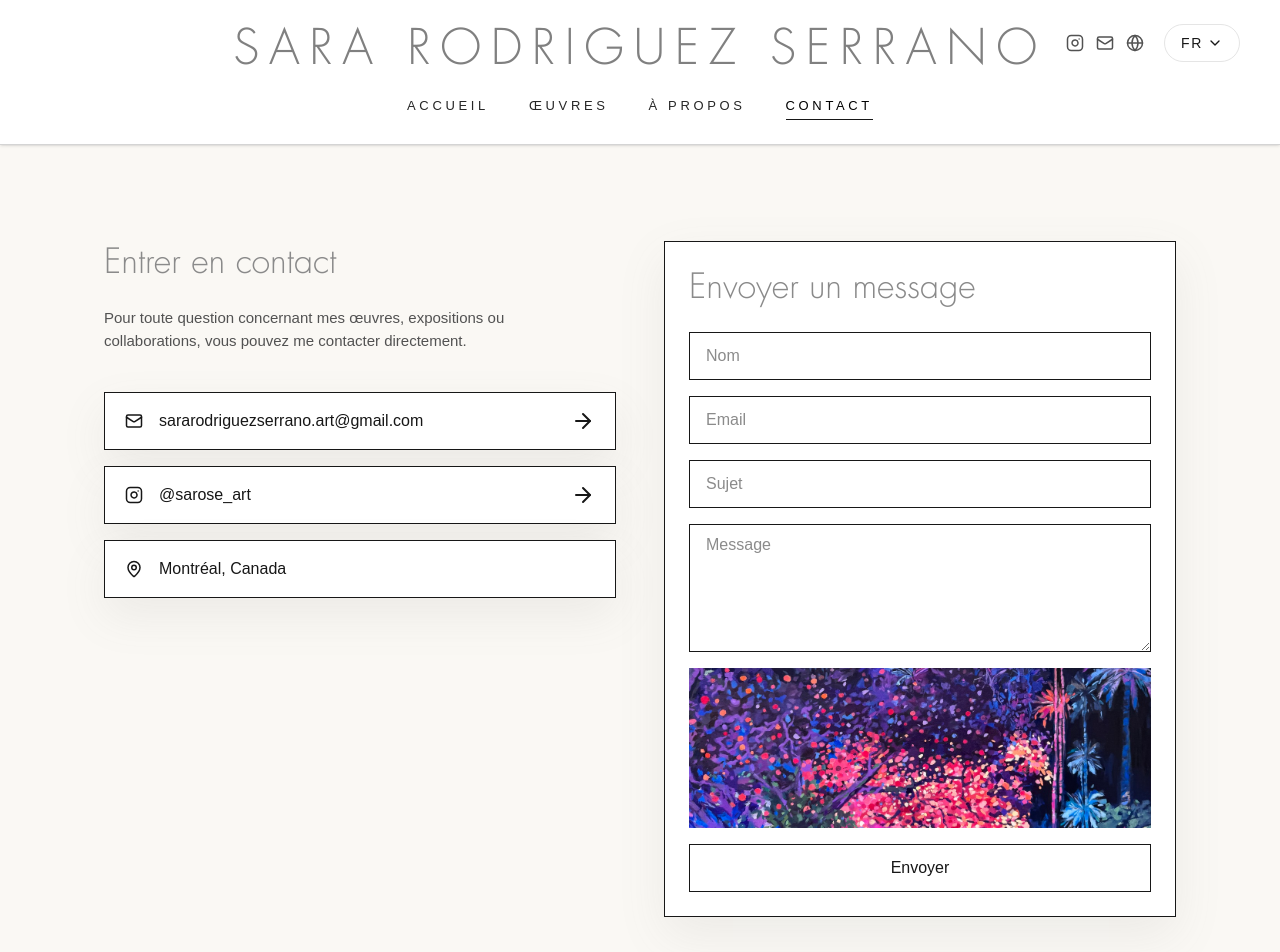
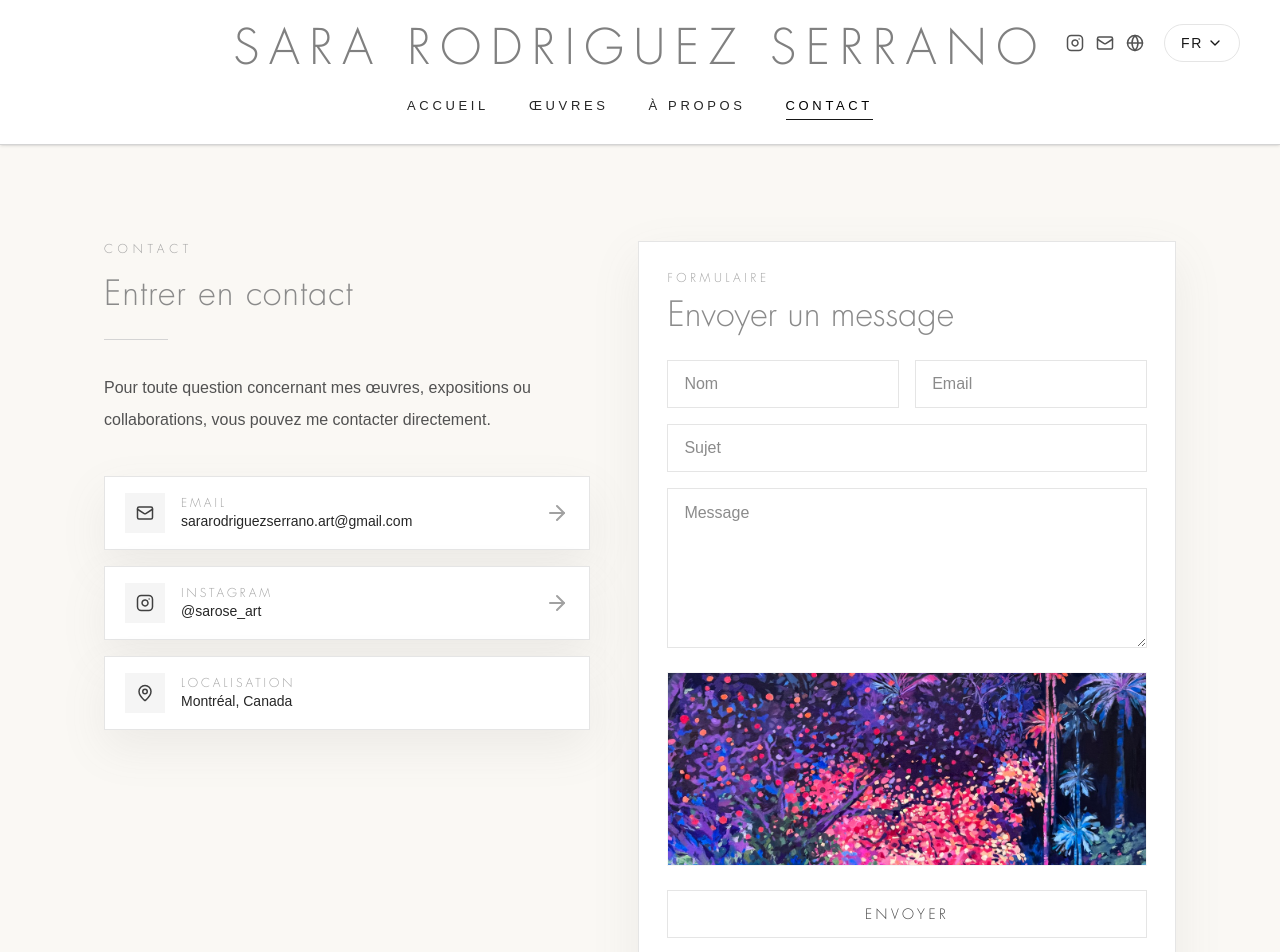
Before and after one commit to Firasxgharbii/sararodriguezserrano, a Next.js app: page /contact in a window 1280 px wide. Shown: the top 952 px of the page. Built offline with nearby package versions, Linux system fonts and the light colour scheme.

Commit message:
Adjust contact title size

```diff
--- a/app/contact/page.tsx
+++ b/app/contact/page.tsx
@@ -77,6 +77,54 @@ export default function ContactPage() {
   const contactImageSrc =
     contact.contactImage?.src || defaultSiteContent.contact.contactImage.src;
 
+  const uiText = {
+    emailLabel: { fr: "Email", en: "Email", es: "Correo electrónico" },
+    instagramLabel: { fr: "Instagram", en: "Instagram", es: "Instagram" },
+    locationLabel: { fr: "Localisation", en: "Location", es: "Ubicación" },
+    locationValue: {
+      fr: "Montréal, Canada",
+      en: "Montreal, Canada",
+      es: "Montreal, Canadá",
+    },
+    formBadge: { fr: "Formulaire", en: "Form", es: "Formulario" },
+    formTitle: {
+      fr: "Envoyer un message",
+      en: "Send a message",
+      es: "Enviar un mensaje",
+    },
+    namePlaceholder: { fr: "Nom", en: "Name", es: "Nombre" },
+    emailPlaceholder: { fr: "Email", en: "Email", es: "Correo electrónico" },
+    subjectPlaceholder: { fr: "Sujet", en: "Subject", es: "Asunto" },
+    messagePlaceholder: { fr: "Message", en: "Message", es: "Mensaje" },
+    fillAllFields: {
+      fr: "Veuillez remplir tous les champs.",
+      en: "Please fill in all fields.",
+      es: "Por favor complete todos los campos.",
+    },
+    sendError: {
+      fr: "Impossible d’envoyer le message.",
+      en: "Unable to send the message.",
+      es: "No se pudo enviar el mensaje.",
+    },
+    genericError: {
+      fr: "Une erreur est survenue.",
+      en: "An error occurred.",
+      es: "Ocurrió un error.",
+    },
+    success: {
+      fr: "Votre message a bien été enregistré.",
+      en: "Your message has been successfully sent.",
+      es: "Su mensaje ha sido enviado correctamente.",
+    },
+    sending: { fr: "Envoi...", en: "Sending...", es: "Enviando..." },
+    send: { fr: "Envoyer", en: "Send", es: "Enviar" },
+    contactNote: {
+      fr: "Vous pouvez aussi nous contacter directement via email ou Instagram.",
+      en: "You can also contact us directly via email or Instagram.",
+      es: "También puede contactarnos directamente por correo electrónico o Instagram.",
+    },
+  };
+
   const handleChange = (
     e: React.ChangeEvent<HTMLInputElement | HTMLTextAreaElement>
   ) => {
@@ -85,9 +133,11 @@ export default function ContactPage() {
 
   const handleSubmit = async (e: React.FormEvent<HTMLFormElement>) => {
     e.preventDefault();
+    setSuccess("");
+    setError("");
 
     if (!form.name || !form.email || !form.subject || !form.message) {
-      setError("Veuillez remplir tous les champs.");
+      setError(t(uiText.fillAllFields, lang));
       return;
     }
 
@@ -103,14 +153,14 @@ export default function ContactPage() {
       const data = await res.json();
 
       if (!res.ok || !data.success) {
-        setError("Erreur lors de l'envoi.");
+        setError(data.message || t(uiText.sendError, lang));
         return;
       }
 
-      setSuccess("Message envoyé !");
+      setSuccess(t(uiText.success, lang));
       setForm({ name: "", email: "", subject: "", message: "" });
     } catch {
-      setError("Erreur serveur.");
+      setError(t(uiText.genericError, lang));
     } finally {
       setLoading(false);
     }
@@ -120,115 +170,212 @@ export default function ContactPage() {
     <main className="min-h-screen bg-[#faf8f4]">
       <Navbar />
 
-      <section className="mx-auto max-w-6xl px-6 py-16 lg:px-10 lg:py-24">
-        <div className="grid gap-12 lg:grid-cols-2">
+      <section className="relative overflow-hidden">
+        <div className="relative mx-auto max-w-6xl px-6 py-16 sm:py-20 lg:px-10 lg:py-24">
+          <div className="grid items-start gap-12 lg:grid-cols-[0.95fr_1.05fr]">
+            <div>
+              <p
+                className="mb-4 text-xs uppercase tracking-[0.4em] text-neutral-400"
+                style={futuraLight}
+              >
+                {t(contact.badge, lang)}
+              </p>
 
-          {/* LEFT */}
-          <div>
         <h1
   className="mb-6 text-[34px] leading-tight text-[#8a8a8a]"
-              style={futuraLight}
+  style={{
+    ...futuraLight,
+    letterSpacing: "0.03em",
+  }}
 >
   {t(contact.title, lang)}
 </h1>
 
-            <p className="mb-10 max-w-md text-[15px] text-neutral-600">
+              <div className="mb-8 h-[1px] w-16 bg-neutral-300" />
+
+              <p className="max-w-md text-[16px] leading-8 text-neutral-600">
                 {t(contact.text, lang)}
               </p>
 
-            <div className="space-y-4">
+              <div className="mt-10 space-y-4">
                 <a
                   href={`mailto:${contact.email}`}
-                className={`flex items-center justify-between border bg-white px-5 py-4 ${softCardShadow}`}
+                  className={`group flex items-center justify-between border border-neutral-200 bg-white px-5 py-4 transition duration-300 hover:-translate-y-[2px] ${softCardShadow}`}
                 >
                   <div className="flex items-center gap-4">
+                    <div className="flex h-10 w-10 items-center justify-center bg-neutral-100 text-neutral-700">
                       <Mail size={18} />
-                  <span>{contact.email}</span>
                     </div>
-                <ArrowRight />
+
+                    <div>
+                      <p
+                        className="text-xs uppercase tracking-[0.25em] text-neutral-400"
+                        style={futuraLight}
+                      >
+                        {t(uiText.emailLabel, lang)}
+                      </p>
+                      <p className="break-all text-sm text-neutral-800">
+                        {contact.email}
+                      </p>
+                    </div>
+                  </div>
+
+                  <ArrowRight className="text-neutral-400 transition group-hover:translate-x-1" />
                 </a>
 
                 <a
                   href="https://www.instagram.com/sara_rodriguez_serrano/"
                   target="_blank"
-                className={`flex items-center justify-between border bg-white px-5 py-4 ${softCardShadow}`}
+                  rel="noreferrer"
+                  className={`group flex items-center justify-between border border-neutral-200 bg-white px-5 py-4 transition duration-300 hover:-translate-y-[2px] ${softCardShadow}`}
                 >
                   <div className="flex items-center gap-4">
+                    <div className="flex h-10 w-10 items-center justify-center bg-neutral-100 text-neutral-700">
                       <Instagram size={18} />
-                  <span>{contact.instagram}</span>
                     </div>
-                <ArrowRight />
+
+                    <div>
+                      <p
+                        className="text-xs uppercase tracking-[0.25em] text-neutral-400"
+                        style={futuraLight}
+                      >
+                        {t(uiText.instagramLabel, lang)}
+                      </p>
+                      <p className="text-sm text-neutral-800">
+                        {contact.instagram}
+                      </p>
+                    </div>
+                  </div>
+
+                  <ArrowRight className="text-neutral-400 transition group-hover:translate-x-1" />
                 </a>
 
                 <div
-                className={`flex items-center gap-4 border bg-white px-5 py-4 ${softCardShadow}`}
+                  className={`flex items-center gap-4 border border-neutral-200 bg-white px-5 py-4 ${softCardShadow}`}
                 >
+                  <div className="flex h-10 w-10 items-center justify-center bg-neutral-100 text-neutral-700">
                     <MapPin size={18} />
-                <span>Montréal, Canada</span>
+                  </div>
+
+                  <div>
+                    <p
+                      className="text-xs uppercase tracking-[0.25em] text-neutral-400"
+                      style={futuraLight}
+                    >
+                      {t(uiText.locationLabel, lang)}
+                    </p>
+                    <p className="text-sm text-neutral-800">
+                      {t(uiText.locationValue, lang)}
+                    </p>
+                  </div>
                 </div>
               </div>
             </div>
 
-          {/* RIGHT FORM */}
-          <div className={`border bg-white p-6 ${softCardShadow}`}>
+            <div
+              className={`border border-neutral-200 bg-white p-6 sm:p-7 ${softCardShadow}`}
+            >
+              <p
+                className="mb-2 text-xs uppercase tracking-[0.3em] text-neutral-400"
+                style={futuraLight}
+              >
+                {t(uiText.formBadge, lang)}
+              </p>
+
               <h2
                 className="mb-6 text-[34px] leading-tight text-[#8a8a8a]"
                 style={futuraLight}
               >
-              Envoyer un message
+                {t(uiText.formTitle, lang)}
               </h2>
 
               <form onSubmit={handleSubmit} className="grid gap-4">
+                <div className="grid gap-4 sm:grid-cols-2">
                   <input
+                    type="text"
                     name="name"
-                placeholder="Nom"
                     value={form.name}
                     onChange={handleChange}
-                className="h-12 border px-4"
+                    placeholder={t(uiText.namePlaceholder, lang)}
+                    className="h-12 border border-neutral-200 bg-white px-4 outline-none transition focus:border-neutral-400"
                   />
 
                   <input
+                    type="email"
                     name="email"
-                placeholder="Email"
                     value={form.email}
                     onChange={handleChange}
-                className="h-12 border px-4"
+                    placeholder={t(uiText.emailPlaceholder, lang)}
+                    className="h-12 border border-neutral-200 bg-white px-4 outline-none transition focus:border-neutral-400"
                   />
+                </div>
 
                 <input
+                  type="text"
                   name="subject"
-                placeholder="Sujet"
                   value={form.subject}
                   onChange={handleChange}
-                className="h-12 border px-4"
+                  placeholder={t(uiText.subjectPlaceholder, lang)}
+                  className="h-12 border border-neutral-200 bg-white px-4 outline-none transition focus:border-neutral-400"
                 />
 
                 <textarea
                   name="message"
-                placeholder="Message"
                   value={form.message}
                   onChange={handleChange}
-                className="h-32 border px-4 py-2"
+                  placeholder={t(uiText.messagePlaceholder, lang)}
+                  className="h-40 border border-neutral-200 bg-white px-4 py-3 outline-none transition focus:border-neutral-400"
                 />
 
+                <div className="mt-2 overflow-hidden border border-neutral-100 bg-white">
                   <Image
                     src={contactImageSrc}
-                alt="contact"
+                    alt="Contact illustration"
                     width={800}
                     height={400}
-                className="h-40 w-full object-cover"
+                    className="h-48 w-full object-cover"
                   />
+                </div>
 
-              <button className="h-12 border">
-                {loading ? "..." : "Envoyer"}
+                {error && (
+                  <div className="border border-red-200 bg-red-50 px-4 py-3 text-sm text-red-700">
+                    {error}
+                  </div>
+                )}
+
+                {success && (
+                  <div className="border border-green-200 bg-green-50 px-4 py-3 text-sm text-green-700">
+                    {success}
+                  </div>
+                )}
+
+                <button
+                  type="submit"
+                  disabled={loading}
+                  className="mt-2 h-12 border border-neutral-200 bg-white text-sm uppercase tracking-[0.25em] text-neutral-700 transition duration-300 hover:border-neutral-400 hover:bg-neutral-50 disabled:opacity-70"
+                  style={futuraLight}
+                >
+                  {loading ? t(uiText.sending, lang) : t(uiText.send, lang)}
                 </button>
+              </form>
 
-              {error && <p className="text-red-500">{error}</p>}
-              {success && <p className="text-green-500">{success}</p>}
-            </form>
+              <p className="mt-4 text-xs text-neutral-400">
+                {t(uiText.contactNote, lang)}
+              </p>
+            </div>
           </div>
         </div>
       </section>
+
+      <style jsx global>{`
+        @font-face {
+          font-family: "FuturaLightCustom";
+          src: url("/fonts/Futura-Light.woff2") format("woff2");
+          font-weight: 300;
+          font-style: normal;
+          font-display: swap;
+        }
+      `}</style>
 
       <Footer />
     </main>
```
Lines whose indentation alone changed are shown as unchanged.
